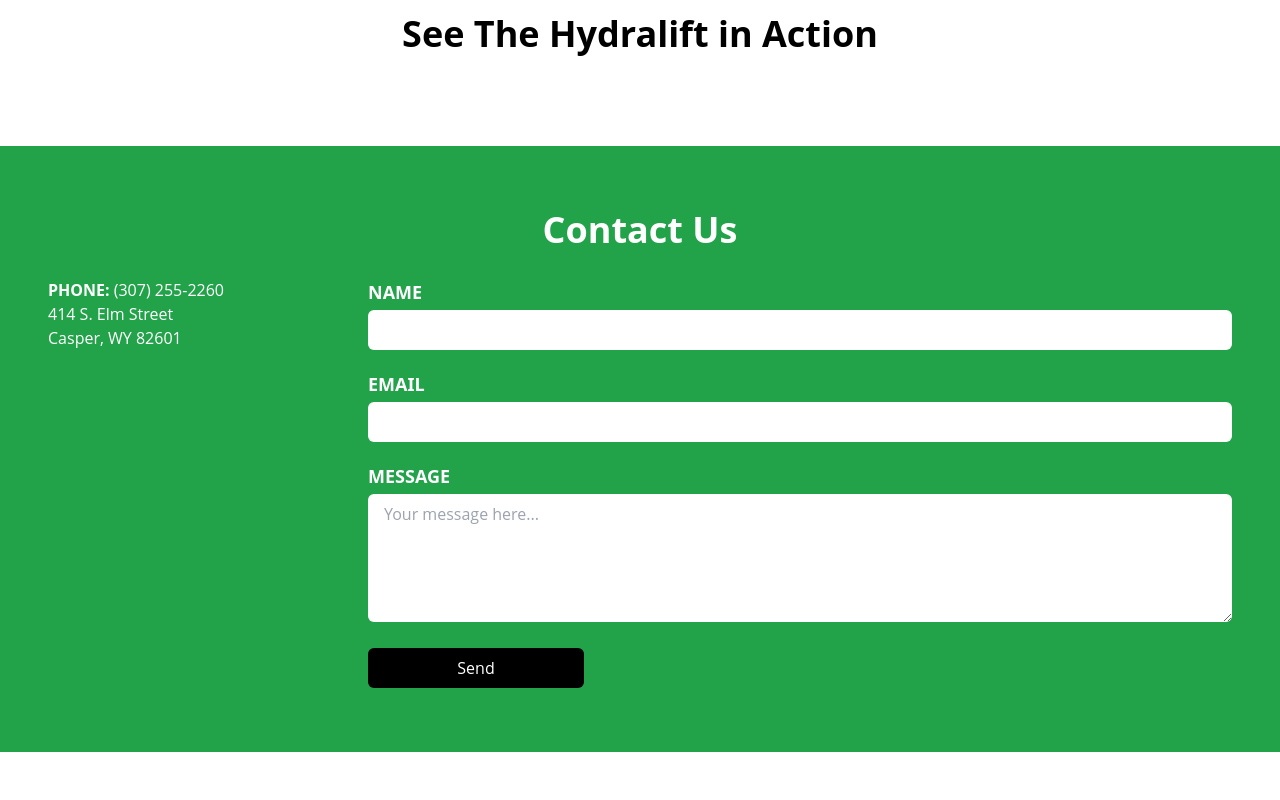
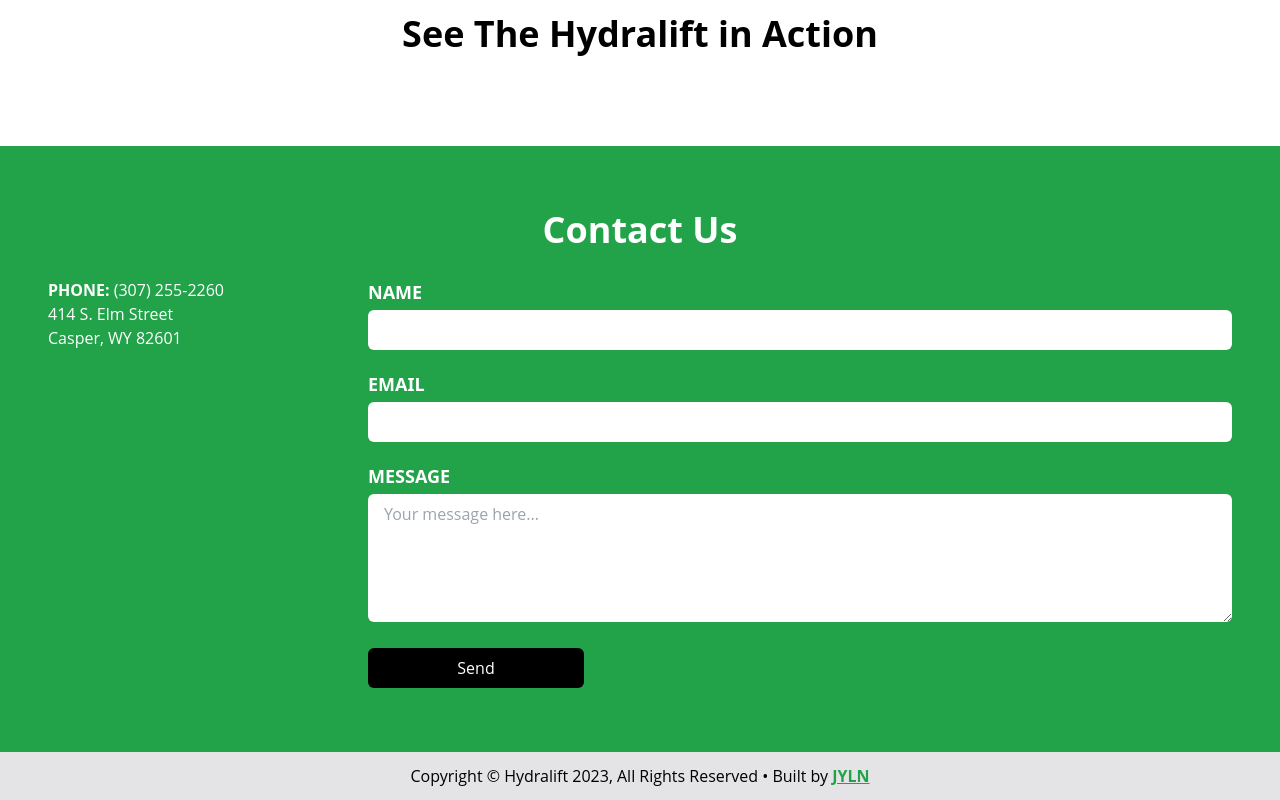
Before and after one commit to RKYCOM/gethydralift, a SvelteKit app: page / in a window 1280 px wide. Shown: the part 1530-2330 px from the top of the page. Before the commit the page ends 2282 px from the top, so only its background shows below. Built offline with nearby package versions, Linux system fonts and the light colour scheme; a web font is replaced by a local one.

Commit message:
Build copyright footer

```diff
--- /dev/null
+++ b/src/lib/Footer.svelte
@@ -0,0 +1,18 @@
+<footer>
+	<p>
+		Copyright &copy; Hydralift 2023, All Rights Reserved • Built by <a
+			href="https://jyln.dev"
+			target="_blank">JYLN</a
+		>
+	</p>
+</footer>
+
+<style lang="postcss">
+	footer {
+		@apply bg-zinc-200 py-3 text-center;
+	}
+
+	footer a {
+		@apply font-inter font-bold text-hydragreen-500 underline transition duration-150 hover:cursor-pointer hover:text-hydragreen-700;
+	}
+</style>
--- a/src/routes/+layout.svelte
+++ b/src/routes/+layout.svelte
@@ -1,5 +1,6 @@
 <script>
 	import ContactForm from '$lib/ContactForm.svelte';
+	import Footer from '$lib/Footer.svelte';
 	import NavBar from '$lib/NavBar.svelte';
 	import '../app.postcss';
 </script>
@@ -11,3 +12,4 @@
 </main>
 
 <ContactForm />
+<Footer />
```
